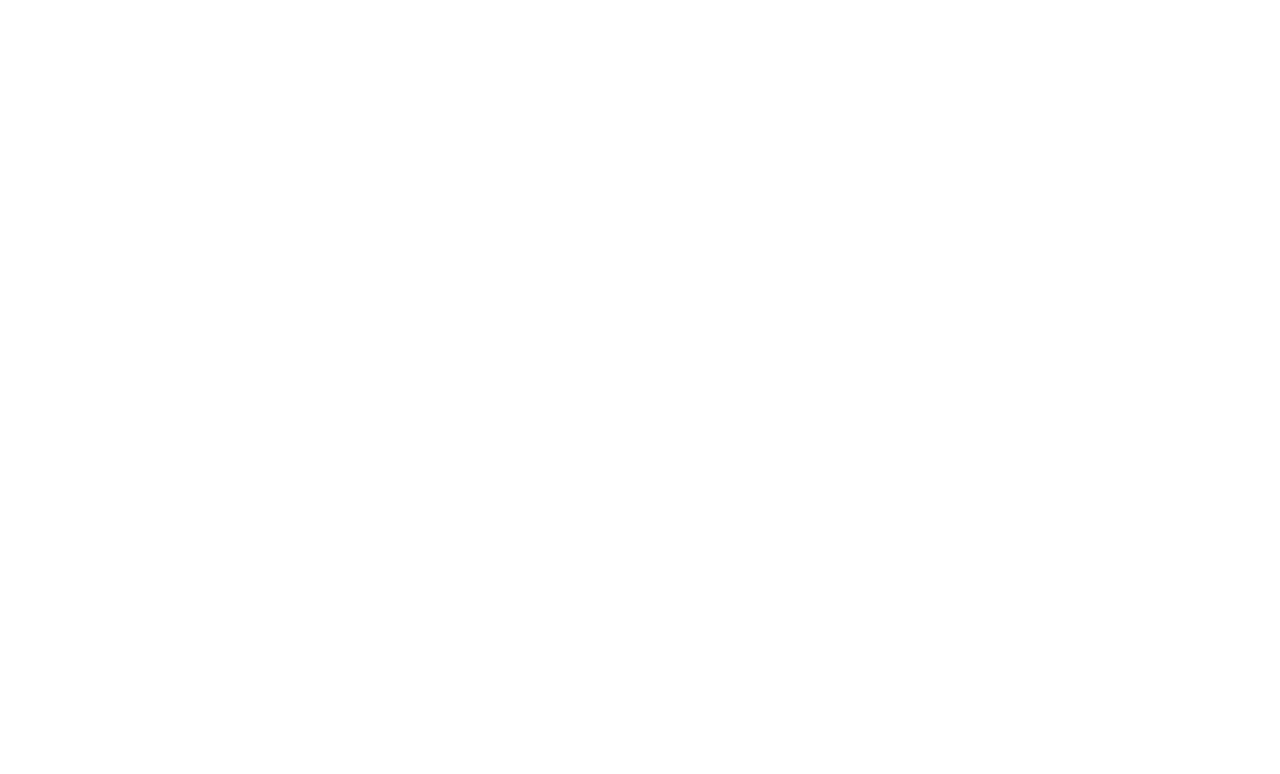
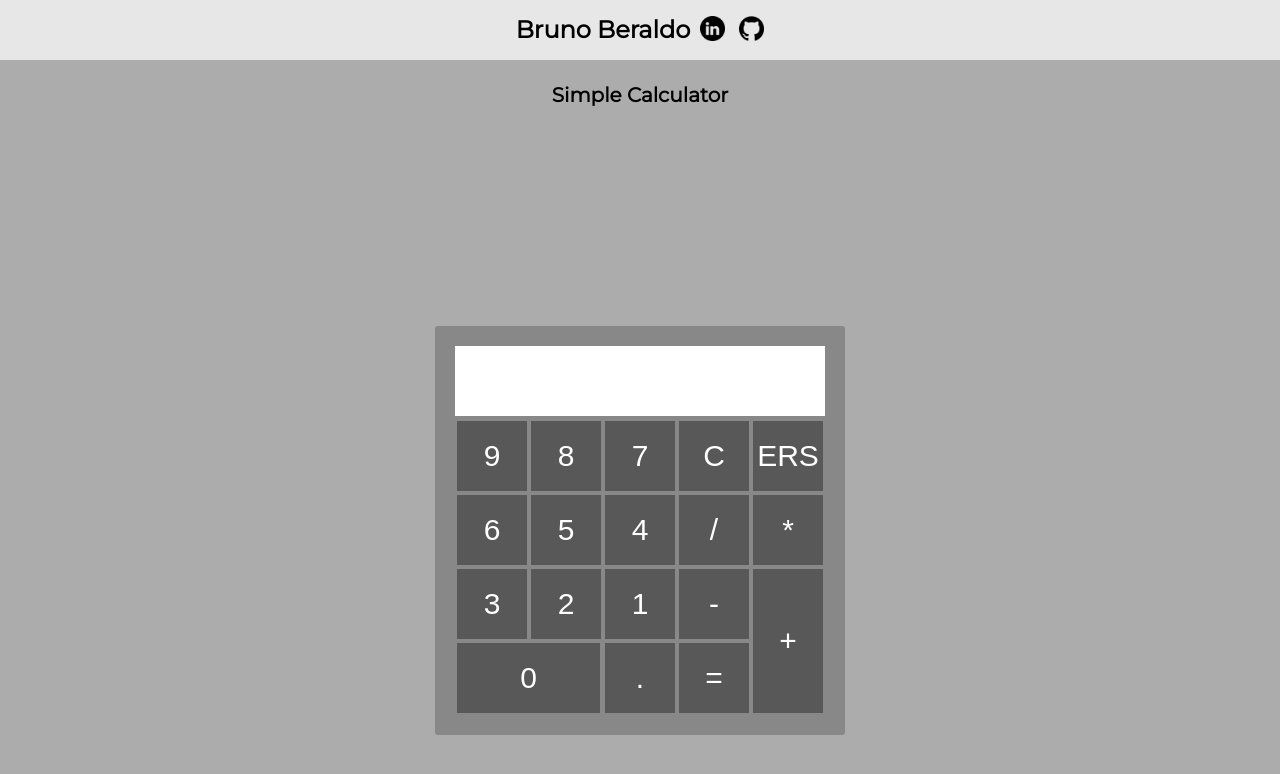
Before and after one commit to brunoceesar/simple-calculator, a plain HTML site: page index.html in a window 1280 px wide. Drawn offline with Linux system fonts and the light colour scheme.

Commit message:
added styles and js functions for the calculator to start working

```diff
--- a/basecode.js
+++ b/basecode.js
@@ -0,0 +1,52 @@
+// function insert(num){
+//     let number = document.getElementById('results').innerHTML;
+//     document.getElementById('results').innerHTML = num + number;
+// }
+
+let listNumbers = document.querySelectorAll('.button');
+
+for (let contador = 0; contador < listNumbers.length; contador++) {
+
+    const number = listNumbers[contador];
+
+    number.onclick = function() {
+        let insertNum = this.textContent;
+        let num = document.getElementById('results').innerHTML;
+        document.getElementById('results').innerHTML = num + insertNum;;
+    }
+
+}
+
+// function clearAll(){
+//     document.getElementById('results').innerHTML = "";
+// }
+
+clearAll = document.querySelector('.clearAll');
+
+clearAll.onclick = function() {
+    document.getElementById('results').innerHTML = "";
+}
+
+// function erase()
+// {
+//     let results = document.getElementById('results').innerHTML;
+//     document.getElementById('results').innerHTML = results.substring(0, results.length -1);
+// }
+
+erase = document.querySelector('.erase');
+
+erase.onclick = function() {
+    let results = document.getElementById('results').innerHTML
+    document.getElementById('results').innerHTML = results.substring(0, results.length -1);
+}
+
+let calculate = document.querySelector('.calculate');
+
+calculate.onclick = function() {
+
+    let result = document.getElementById('results').innerHTML;
+
+    if(result) {
+        document.getElementById('results').innerHTML = eval(result);
+    }
+}
--- a/index.html
+++ b/index.html
@@ -4,9 +4,68 @@
     <meta charset="UTF-8">
     <meta http-equiv="X-UA-Compatible" content="IE=edge">
     <meta name="viewport" content="width=device-width, initial-scale=1.0">
-    <title>Simple Calculator</title>
+    <link rel="stylesheet" href="style.css">
+    <link rel="stylesheet" href="reset.css">
+    <link rel="preconnect" href="https://fonts.googleapis.com">
+    <link rel="preconnect" href="https://fonts.gstatic.com" crossorigin>
+    <link href="https://fonts.googleapis.com/css2?family=Montserrat:wght@200;400&display=swap" rel="stylesheet">
+    <title>Simple Calculator - Bruno Beraldo</title>
 </head>
 <body>
 
+    <header>
+        <div class="containerHeader">
+            <div>
+                <h1 class="tituloPrincipal">Bruno Beraldo</h1>
+            </div>
+            <div>
+                <a href="https://www.linkedin.com/in/bruno-beraldo-078451103/"><img class="imagemLinkedin" src="/img/linkedin_black_logo_icon_147114.png" alt="Logotipo LinkeDin"><a>
+                <a href="https://github.com/brunoceesar"><img class="imagemLinkedin" src="/img/25231.png" alt="Logotipo LinkeDin"><a>
+            </div>
+        </div>
+    </header>
+
+    <main>
+        <h2 class="subtitleMain">Simple Calculator</h2>
+        <div class="calculatorMain">
+            <div class="tableContainer">
+                <table class="table">
+                    <tr>
+                        <td colspan="5"><p id="results"></p></td>
+                    </tr>
+                    <tr>
+                        <td><button class="button">9</button></td>
+                        <td><button class="button">8</button></td>
+                        <td><button class="button">7</button></td>
+                        <td><button class="clearAll">C</button></td>
+                        <td><button class="erase">ERS</button></td>
+                    </tr>
+                    <tr>
+                        <td><button class="button">6</button></td>
+                        <td><button class="button">5</button></td>
+                        <td><button class="button">4</button></td>
+                        <td><button class="button">/</button></td>
+                        <td><button class="button">*</button></td>
+                    </tr>
+                    <tr>
+                        <td><button class="button">3</button></td>
+                        <td><button class="button">2</button></td>
+                        <td><button class="button">1</button></td>
+                        <td><button class="button">-</button></td>
+                        <td  class="verticalLine" rowspan="2"><button id="buttonPlus" class="button">+</button></td>
+                    </tr>
+                    <tr>
+                        <td colspan="2"><button id="buttonZero" class="button">0</button></td>
+                        <td><button class="button">.</button></td>
+                        <td><button class="calculate">=</buttonc></td>
+                    </tr>
+                </table>
+            </div>
+        </div>
+
+    </main>
+
+    <script src="/basecode.js"></script>
+
 </body>
 </html>
--- /dev/null
+++ b/reset.css
@@ -0,0 +1,48 @@
+/* http://meyerweb.com/eric/tools/css/reset/
+   v2.0 | 20110126
+   License: none (public domain)
+*/
+
+html, body, div, span, applet, object, iframe,
+h1, h2, h3, h4, h5, h6, p, blockquote, pre,
+a, abbr, acronym, address, big, cite, code,
+del, dfn, em, img, ins, kbd, q, s, samp,
+small, strike, strong, sub, sup, tt, var,
+b, u, i, center,
+dl, dt, dd, ol, ul, li,
+fieldset, form, label, legend,
+table, caption, tbody, tfoot, thead, tr, th, td,
+article, aside, canvas, details, embed,
+figure, figcaption, footer, header, hgroup,
+menu, nav, output, ruby, section, summary,
+time, mark, audio, video {
+	margin: 0;
+	padding: 0;
+	border: 0;
+	font-size: 100%;
+	font: inherit;
+	vertical-align: baseline;
+}
+/* HTML5 display-role reset for older browsers */
+article, aside, details, figcaption, figure,
+footer, header, hgroup, menu, nav, section {
+	display: block;
+}
+body {
+	line-height: 1;
+}
+ol, ul {
+	list-style: none;
+}
+blockquote, q {
+	quotes: none;
+}
+blockquote:before, blockquote:after,
+q:before, q:after {
+	content: '';
+	content: none;
+}
+table {
+	border-collapse: collapse;
+	border-spacing: 0;
+}
--- /dev/null
+++ b/style.css
@@ -0,0 +1,96 @@
+body {
+    width: 100vw;
+    background-color: #acacac;
+}
+
+/* HEADER STYLE */
+
+header {
+    /* background-image: linear-gradient(to right, #dfdfdf, white); */
+    background-color: #e7e7e7;
+    height: 60px;
+}
+
+.containerHeader {
+    display: flex;
+    justify-content: space-between;
+    align-items: center;
+    justify-content: center;
+    height: 60px;
+}
+
+.tituloPrincipal {
+    font-family: 'Montserrat';
+    text-align: center;
+    font-weight: 800;
+    font-size: 1.5rem;
+}
+
+.imagemLinkedin {
+    max-width: 25px;
+    margin-left: 10px;
+}
+
+/* MAIN STYLE CALCULATOR */
+
+.calculatorMain {
+    height: 100vh;
+    display: flex;
+    align-items: center;
+    justify-content: center;
+}
+
+.subtitleMain {
+    font-family: 'Montserrat';
+    line-height: 70px;
+    font-weight: bold;
+    font-size: 20px;
+    text-align: center;
+}
+
+#results {
+    font-family: 'Montserrat';
+    font-weight: bold;
+    font-size: 30px;
+    justify-content: flex-end;
+    display: flex;
+    align-items: center;
+    background-color: white;
+    padding: 10px;
+    margin-bottom: 3px;
+    height: 50px;
+}
+
+.table {
+    background: rgba(0, 0, 0, 0.212);
+    border: solid rgba(0, 0, 0, 0) 20px;
+    border-radius: 3px;
+}
+
+button {
+    border: none;
+    background: rgb(88, 88, 88);
+    color: white;
+    width: 70px;
+    height: 70px;
+    font-size: 30px;
+    margin: 2px;
+    padding: 0;
+}
+
+button:hover {
+    background: black;
+    transition: .3s;
+}
+
+.verticalLine{
+    vertical-align: top;
+}
+
+#buttonPlus {
+    height: 144px;
+}
+
+#buttonZero {
+    width: 143px;
+}
```
Also changed, not shown: img/25231.png (added), img/linkedin_black_logo_icon_147114.png (added).
